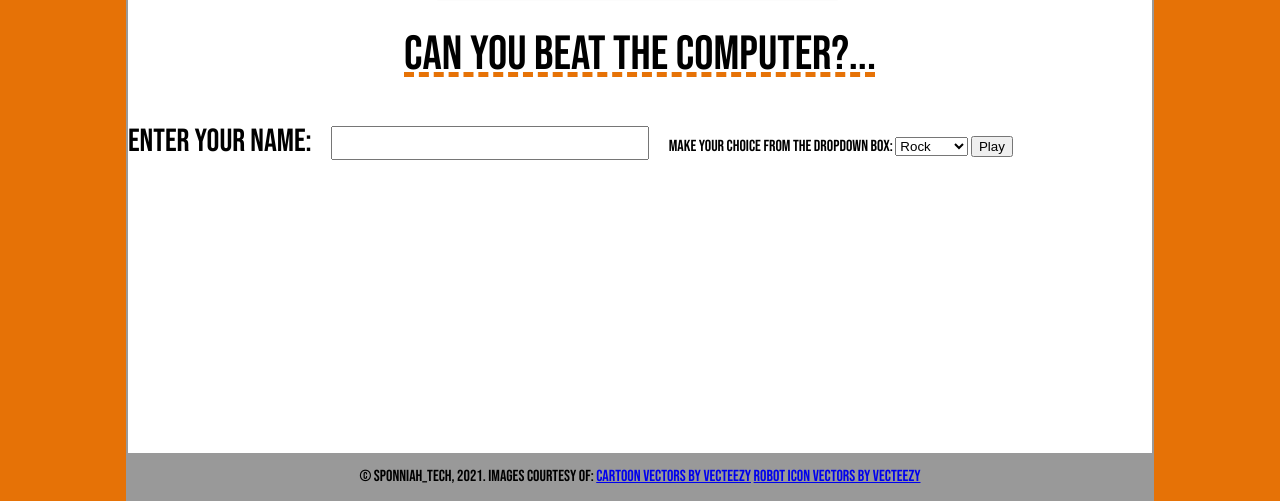
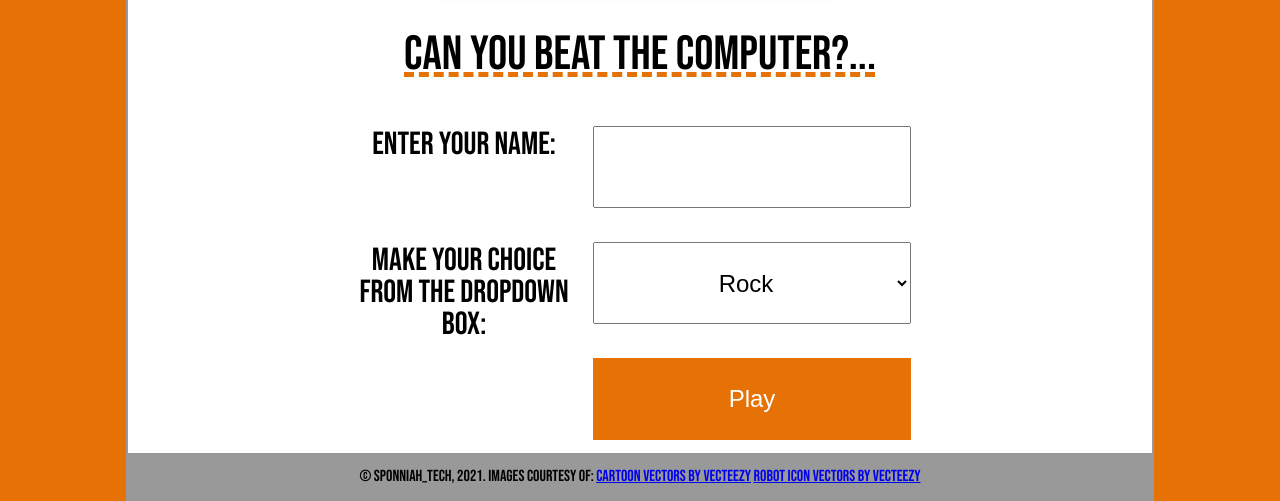
Before and after one commit to Boystavros/rock_paper_scissors_app, a Flask app: page /play in a window 1280 px wide. Shown: the part 299-800 px from the top of the page. Run offline with Flask 2, Linux system fonts and the light colour scheme.

Commit message:
App finished.

```diff
--- a/static/style.css
+++ b/static/style.css
@@ -88,10 +88,10 @@ img {
     grid-column: 2;
 }
 
-#form-field {
+#player-choice-form {
     display: grid;
-    grid-template-rows: 1fr 4fr 1fr;
     grid-template-columns: 1fr 1fr 1fr 1fr;
+    grid-template-rows: 1fr 1fr 1fr;
 }
 
 #enter-name {
@@ -106,17 +106,28 @@ img {
     font-size: 1.5rem;
 }
 
-/* #choices {
+#make-choice-label {
     grid-row: 2;
-    grid-column: 2 / 4;
+    grid-column: 2;
     font-size: 2rem;
-
+    text-align: center;
+    padding-top: 20px;
 }
 
-legend {
-    margin-left: 66px;
+#choice-select {
+    grid-row: 2;
+    grid-column: 3;
+    margin: 17px;
+    font-size: 1.5rem;
+    text-align: center;
 }
 
-.radio-button {
-    padding: 20px;
-} */
+#play {
+    grid-column: 3;
+    grid-row: 3;
+    margin: 17px;
+    font-size: 1.5rem;
+    border-style: none;
+    background-color: rgb(230, 114, 6);
+    color: white;
+}
--- a/templates/play.html
+++ b/templates/play.html
@@ -4,18 +4,18 @@
 
     <h2>Can you beat the computer?...</h2>
 
-    <form action="/play" method="post">
+    <form action="/play" method="post" id="player-choice-form">
         <label for="name" id="enter-name">Enter your name:</label>
         <input type="text" name="name" id="name">
 
-        <label for="choice-select">Make your choice from the dropdown box:</label>
+        <label for="choice-select" id="make-choice-label">Make your choice from the dropdown box:</label>
         <select name="choice" id="choice-select">
             <option value="rock">Rock</option>
             <option value="paper">Paper</option>
             <option value="scissors">Scissors</option>
         </select>
 
-        <input type="submit" value="Play">
+        <input type="submit" value="Play" id="play">
     </form>
 
 {% endblock content %}
```
